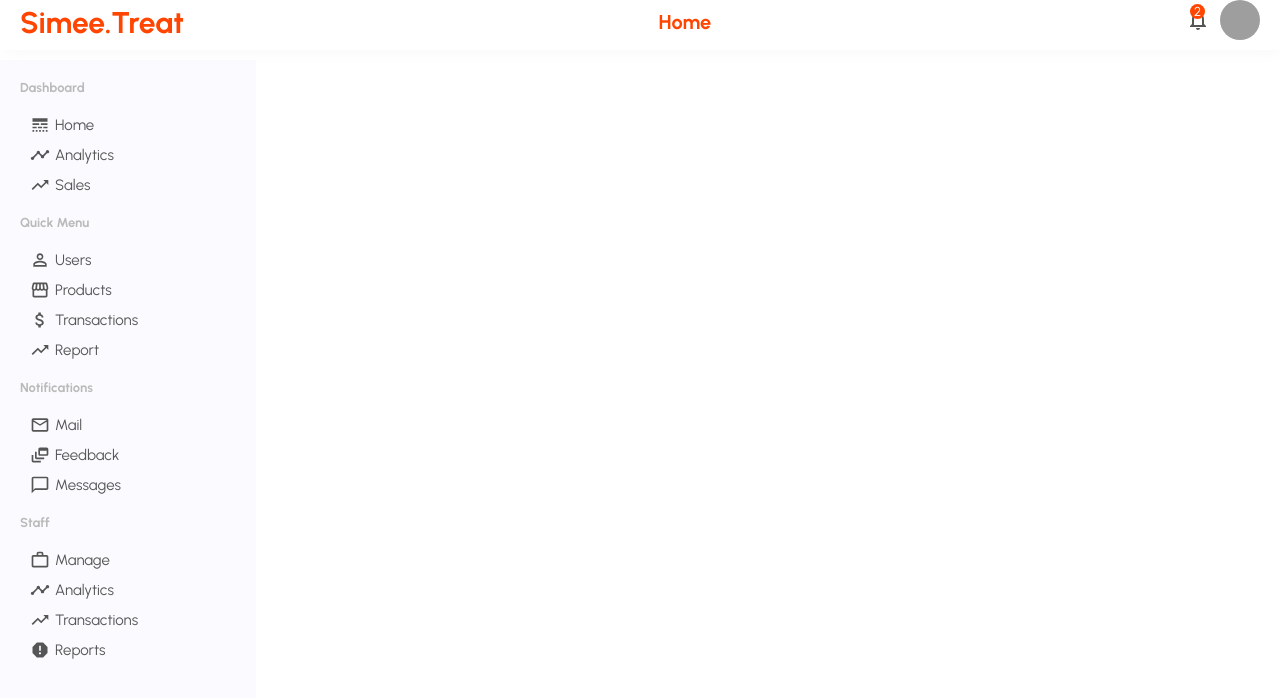
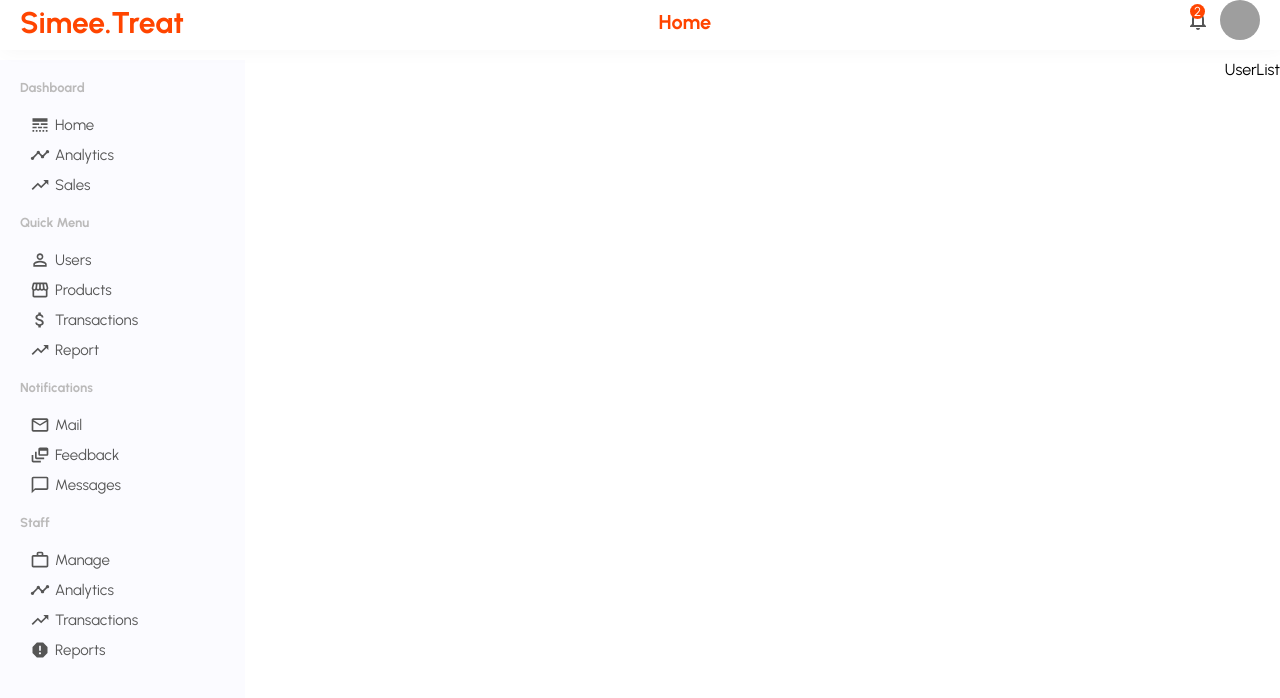
Before and after one commit to stivex001/Simee-treat-Admin, a React (Create React App) app: page / in a window 1280 px wide. Shown: the top 698 px of the page. Built offline with nearby package versions, Linux system fonts and the light colour scheme; grey boxes are pictures that could not be loaded.

Commit message:
feat: implemented uselist and chart page

```diff
--- a/src/pages/home/Home.jsx
+++ b/src/pages/home/Home.jsx
@@ -2,6 +2,7 @@ import styled from "styled-components";
 import Sidebar from "../../components/sidebar/Sidebar";
 import Topbar from "../../components/topbar/Topbar";
 import Main from "../main/Main";
+import UserList from "../userlist/UserList";
 
 const Container = styled.div`
 display: flex;
@@ -16,6 +17,7 @@ const Home = () => {
       <Container>
         <Sidebar />
         <Main />
+        <UserList />
       </Container>
     </>
   );
--- /dev/null
+++ b/src/pages/userlist/UserList.jsx
@@ -0,0 +1,11 @@
+import styled from "styled-components";
+
+const Container = styled.div``;
+
+const UserList = () => {
+  return (
+    <Container>UserList</Container>
+  )
+}
+
+export default UserList
```
Also changed, not shown: src/components/chart/Chart.jsx (added, +9 -0 lines).
